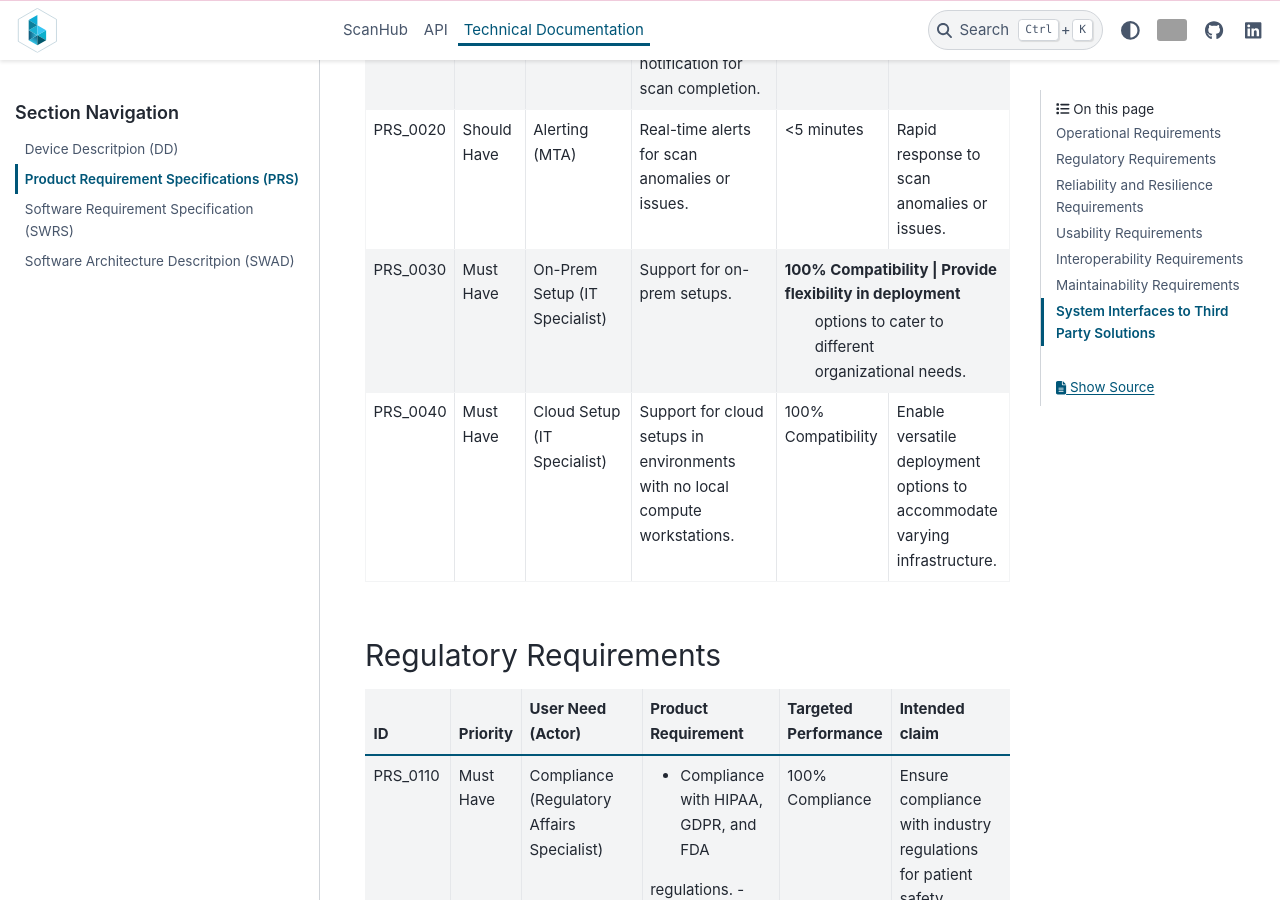
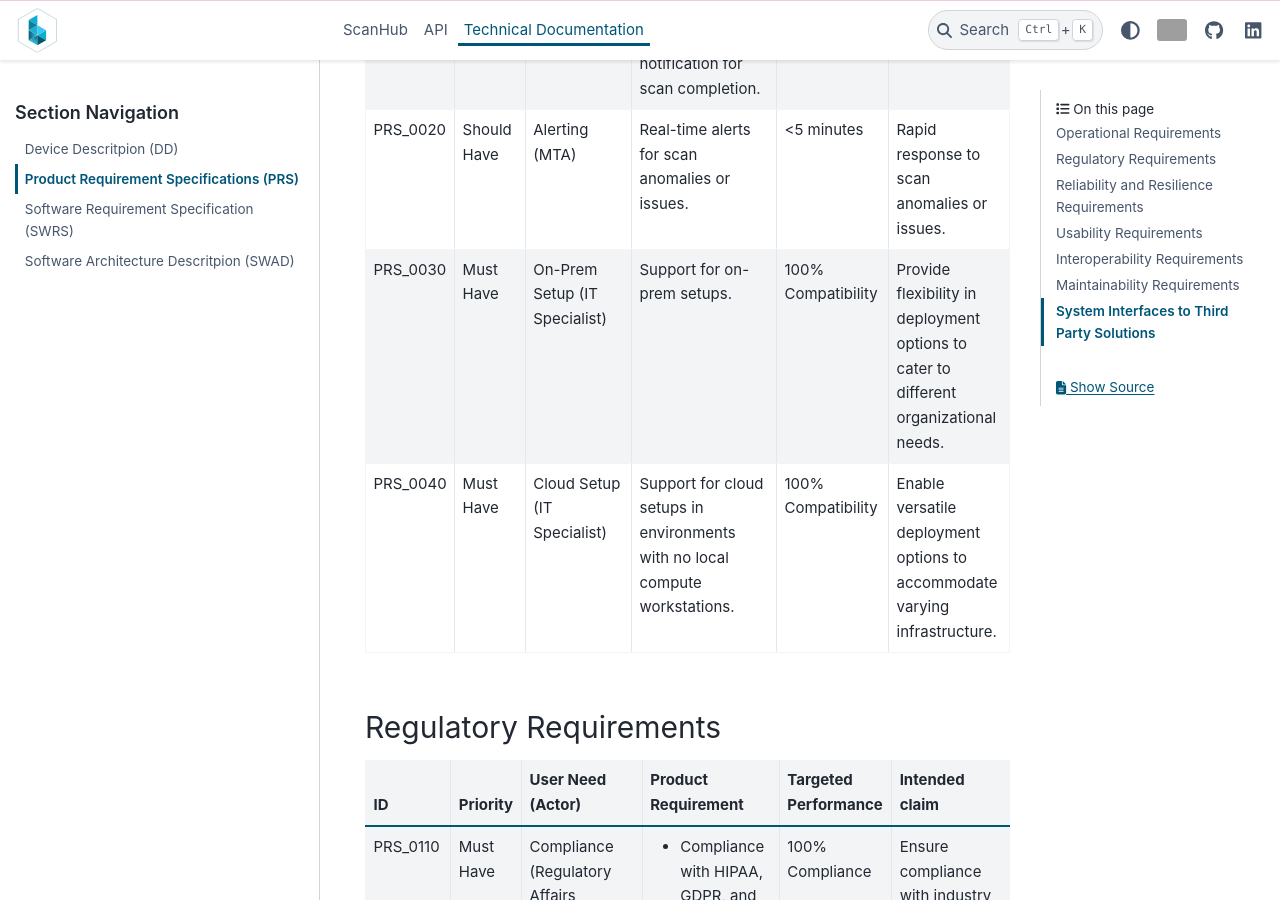
Before and after one commit to brain-link/scanhub, a Sphinx documentation site: the page built from docs/source/techdoc_prs.rst, in a window 1280 px wide and 900 px high, scrolled down 641 px. Built offline with Sphinx 7.4.7 and the PyData theme 0.15.4, drawn with Linux system fonts in a browser that asks for light colours; some of the changed text lies outside the part shown; grey boxes are pictures that could not be loaded.

Commit message:
update PRS documentation

```diff
--- a/docs/source/techdoc_prs.rst
+++ b/docs/source/techdoc_prs.rst
@@ -17,13 +17,13 @@ Operational Requirements
 | PRS_0020   | Should Have  | Alerting (MTA)                       | Real-time alerts for scan anomalies or      | <5 minutes          | Rapid response to scan anomalies or      |
 |            |              |                                      | issues.                                     |                     | issues.                                  |
 +------------+--------------+--------------------------------------+---------------------------------------------+---------------------+------------------------------------------+
-| PRS_0030   | Must Have    | On-Prem Setup (IT Specialist)        | Support for on-prem setups.                 | 100% Compatibility   | Provide flexibility in deployment       |
-|            |              |                                      |                                             |                      | options to cater to different           |
-|            |              |                                      |                                             |                      | organizational needs.                   |
-+------------+--------------+--------------------------------------+---------------------------------------------+----------------------+-----------------------------------------+
-| PRS_0040   | Must Have    | Cloud Setup (IT Specialist)          | Support for cloud setups in environments    | 100% Compatibility   | Enable versatile deployment options     |
-|            |              |                                      | with no local compute workstations.         |                      | to accommodate varying infrastructure.  |
-+------------+--------------+--------------------------------------+---------------------------------------------+----------------------+-----------------------------------------+
+| PRS_0030   | Must Have    | On-Prem Setup (IT Specialist)        | Support for on-prem setups.                 | 100% Compatibility  | Provide flexibility in deployment        |
+|            |              |                                      |                                             |                     | options to cater to different            |
+|            |              |                                      |                                             |                     | organizational needs.                    |
++------------+--------------+--------------------------------------+---------------------------------------------+---------------------+------------------------------------------+
+| PRS_0040   | Must Have    | Cloud Setup (IT Specialist)          | Support for cloud setups in environments    | 100% Compatibility  | Enable versatile deployment options      |
+|            |              |                                      | with no local compute workstations.         |                     | to accommodate varying infrastructure.   |
++------------+--------------+--------------------------------------+---------------------------------------------+---------------------+------------------------------------------+
 
 Regulatory Requirements
 -----------------------
@@ -102,9 +102,9 @@ Maintainability Requirements
 
 System Interfaces to Third Party Solutions
 ------------------------------------------
-+------------+--------------+--------------------------------------+---------------------------------------------+----------------------+------------------------------------------+
-| ID         | Priority     | User Need (Actor)                    | Product Requirement                         | Targeted Performance | Intended claim                           |
-+============+==============+======================================+=============================================+======================+==========================================+
-| PRS_0610   | Must Have    | Patient Monitoring Systems (Healthcare| Seamless interaction with patient          | Real-time data       | Ensure real-time data exchange and       |
-|            |              | Provider)                            | monitoring systems.                         | exchange             | patient safety.                          |
-+------------+--------------+--------------------------------------+---------------------------------------------+----------------------+------------------------------------------+
++------------+--------------+---------------------------------------+---------------------------------------------+----------------------+------------------------------------------+
+| ID         | Priority     | User Need (Actor)                     | Product Requirement                         | Targeted Performance | Intended claim                           |
++============+==============+=======================================+=============================================+======================+==========================================+
+| PRS_0610   | Must Have    | Patient Monitoring Systems (Healthcare| Seamless interaction with patient           | Real-time data       | Ensure real-time data exchange and       |
+|            |              | Provider)                             | monitoring systems.                         | exchange             | patient safety.                          |
++------------+--------------+---------------------------------------+---------------------------------------------+----------------------+------------------------------------------+
```
